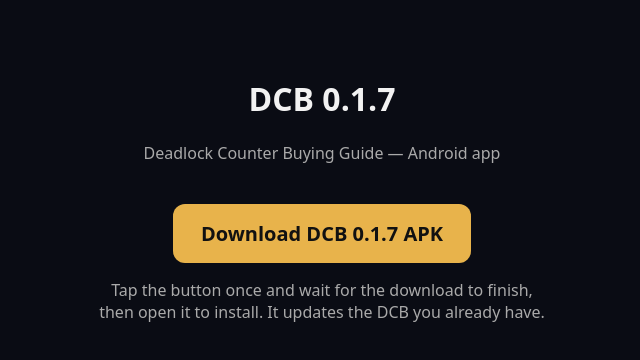
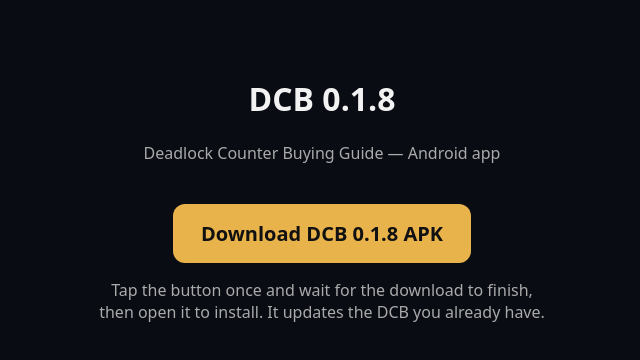
Before and after one commit to FatalBert-hue/fatalbert-hue.github.io, a plain HTML site: page dcb/download.html in a window 1280 px wide. Shown: the full height of the page, 318-958 px from the left. Drawn offline with Linux system fonts and the light colour scheme.

Commit message:
DCB 0.1.8 download page

```diff
--- a/dcb/download.html
+++ b/dcb/download.html
@@ -1,10 +1,10 @@
 <!DOCTYPE html>
 <html lang="en"><head><meta charset="utf-8"><meta name="viewport" content="width=device-width, initial-scale=1">
-<title>Download DCB 0.1.7</title>
+<title>Download DCB 0.1.8</title>
 <style>body{font-family:system-ui,sans-serif;background:#0a0c14;color:#f2f2f2;text-align:center;padding:48px 20px} a.btn{display:inline-block;background:#e8b34b;color:#111;padding:16px 28px;border-radius:12px;font-size:20px;font-weight:700;text-decoration:none;margin-top:24px} p{color:#aaa}</style>
 </head><body>
-<h1>DCB 0.1.7</h1>
+<h1>DCB 0.1.8</h1>
 <p>Deadlock Counter Buying Guide — Android app</p>
-<a class="btn" href="https://expo.dev/artifacts/eas/Ix8_-nlhymm80wAUJNuU4ZSvP6pOO3AvvE90tdk9nYo.apk">Download DCB 0.1.7 APK</a>
+<a class="btn" href="https://expo.dev/artifacts/eas/-icDmPWEuLtBeh1jQCNIyfQK-gdXG9infvUmAYamY2g.apk">Download DCB 0.1.8 APK</a>
 <p>Tap the button once and wait for the download to finish,<br>then open it to install. It updates the DCB you already have.</p>
 </body></html>
```
